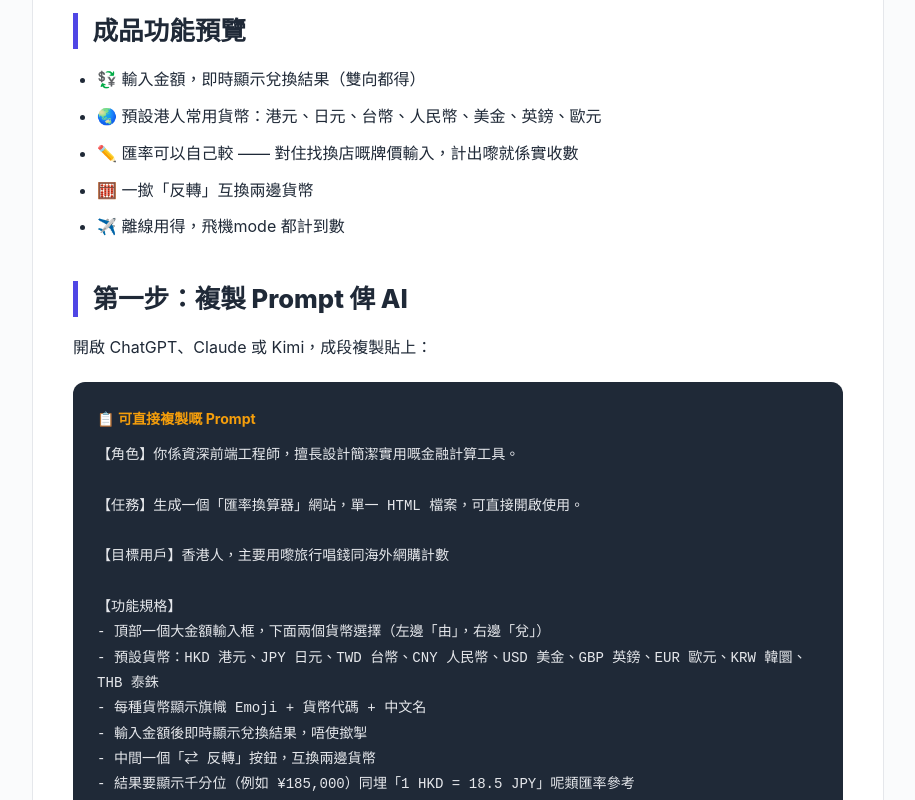
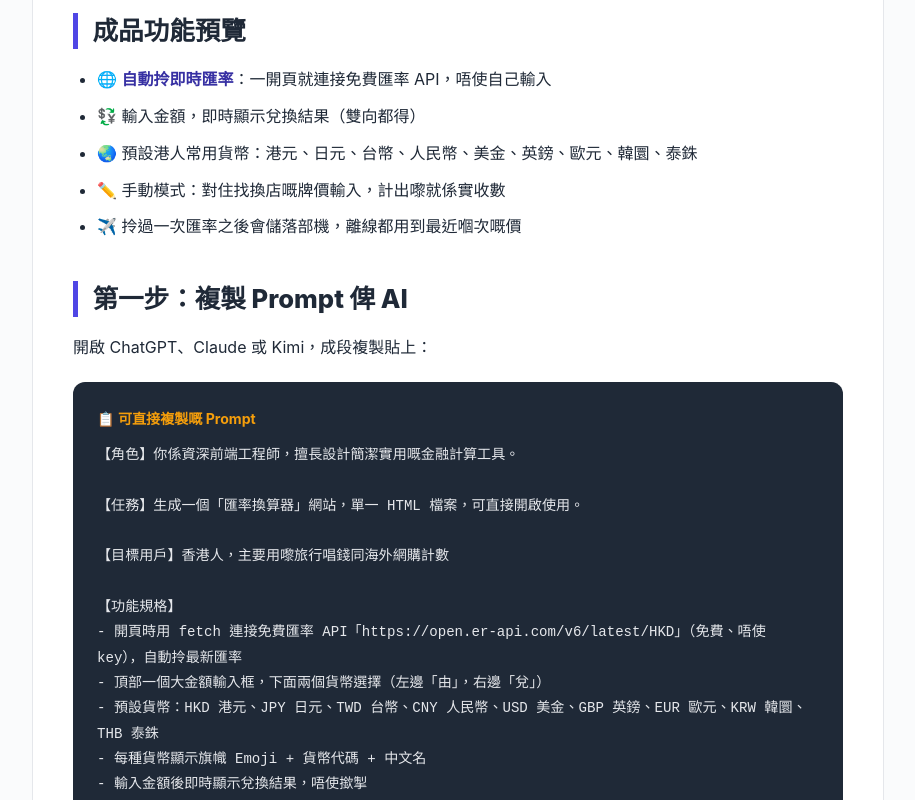
Before and after one commit to horingsng/ai-web-tutorial, a plain HTML site: page articles/currency-converter.html in a window 1280 px wide. Shown: the part 720-1520 px from the top of the page, without its empty margins (182-1097 px from the left). Drawn offline with Linux system fonts and the light colour scheme.

Commit message:
Upgrade currency article to auto+manual dual mode with free API

```diff
--- a/articles/currency-converter.html
+++ b/articles/currency-converter.html
@@ -3,9 +3,9 @@
 <head>
     <meta charset="UTF-8">
     <meta name="viewport" content="width=device-width, initial-scale=1.0">
-    <title>【實戰教學】用AI整「匯率換算器」：旅行唱錢一撳即計｜附Prompt範本</title>
-    <meta name="description" content="去日本旅行唱錢唔知蝕定賺？用AI 5分鐘整個匯率換算器：日元港元台幣一撳即計、自訂匯率、離線用得。唔使再下載廣告App，附完整Prompt範本。">
-    <meta name="keywords" content="匯率換算, 唱錢計算機, 日元兌港元, 匯率計算, currency converter, 旅行唱錢, AI教學, 免費匯率工具">
+    <title>【實戰教學】用AI整「匯率換算器」：自動更新即時匯率｜附Prompt範本</title>
+    <meta name="description" content="去日本旅行唱錢唔知蝕定賺？用AI 5分鐘整個匯率換算器：自動連接免費API拎即時匯率、對找換店牌價手動較準、離線用得。附完整Prompt範本。">
+    <meta name="keywords" content="匯率換算, 唱錢計算機, 日元兌港元, 匯率計算, 即時匯率, currency converter, 旅行唱錢, AI教學, 免費匯率工具">
     <meta property="og:title" content="用AI整「匯率換算器」：旅行唱錢一撳即計">
     <meta property="og:description" content="日元港元台幣一撳即計、自訂匯率、離線用得。附完整Prompt範本。">
     <meta property="og:type" content="article">
@@ -43,11 +43,11 @@
 
         <h2>成品功能預覽</h2>
         <ul>
+            <li>🌐 <strong>自動拎即時匯率</strong>：一開頁就連接免費匯率 API，唔使自己輸入</li>
             <li>💱 輸入金額，即時顯示兌換結果（雙向都得）</li>
-            <li>🌏 預設港人常用貨幣：港元、日元、台幣、人民幣、美金、英鎊、歐元</li>
-            <li>✏️ 匯率可以自己較 —— 對住找換店嘅牌價輸入，計出嚟就係實收數</li>
-            <li>🧮 一撳「反轉」互換兩邊貨幣</li>
-            <li>✈️ 離線用得，飛機mode 都計到數</li>
+            <li>🌏 預設港人常用貨幣：港元、日元、台幣、人民幣、美金、英鎊、歐元、韓圜、泰銖</li>
+            <li>✏️ 手動模式：對住找換店嘅牌價輸入，計出嚟就係實收數</li>
+            <li>✈️ 拎過一次匯率之後會儲落部機，離線都用到最近嗰次嘅價</li>
         </ul>
 
         <h2>第一步：複製 Prompt 俾 AI</h2>
@@ -60,15 +60,17 @@
 【目標用戶】香港人，主要用嚟旅行唱錢同海外網購計數
 
 【功能規格】
+- 開頁時用 fetch 連接免費匯率 API「https://open.er-api.com/v6/latest/HKD」（免費、唔使 key），自動拎最新匯率
 - 頂部一個大金額輸入框，下面兩個貨幣選擇（左邊「由」，右邊「兌」）
 - 預設貨幣：HKD 港元、JPY 日元、TWD 台幣、CNY 人民幣、USD 美金、GBP 英鎊、EUR 歐元、KRW 韓圜、THB 泰銖
 - 每種貨幣顯示旗幟 Emoji + 貨幣代碼 + 中文名
 - 輸入金額後即時顯示兌換結果，唔使撳掣
 - 中間一個「⇄ 反轉」按鈕，互換兩邊貨幣
-- 結果要顯示千分位（例如 ¥185,000）同埋「1 HKD = 18.5 JPY」呢類匯率參考
-- 「匯率設定」區域：可以修改任何貨幣兌港元嘅匯率，修改後即時生效
-- 預設匯率寫死喺 code 度（例如 1 HKD ≈ 18.5 JPY），用註釋標明「請自行更新」
-- 用 localStorage 記住用戶改過嘅匯率同最後使用嘅貨幣組合
+- 結果要顯示千分位（例如 ¥185,000）同埋「1 HKD = 20.3 JPY」呢類匯率參考
+- 顯示匯率更新時間（用 API 返嚟嘅 time_last_update_utc）
+- 匯率拎到之後用 localStorage 快取，下次開頁離線都用到最近嗰次嘅匯率
+- API 拎唔到（例如離線）就用快取或內置預設匯率，並顯示「離線模式，匯率或未能反映最新價格」
+- 「手動模式」開關：開咗之後可以自己輸入任何貨幣兌港元嘅匯率（方便對準找換店牌價），修改後即時生效，並用 localStorage 記住
 
 【設計要求】
 - 簡潔風格，重點係個金額輸入框同結果要超大
@@ -77,8 +79,7 @@
 
 【技術限制】
 - 單一 HTML 檔案，內嵌 CSS + JavaScript
-- 唔使用外部圖片、框架或 API，用 Emoji 做貨幣旗幟
-- 完全離線可用
+- 唔使用外部圖片或框架，用 Emoji 做貨幣旗幟
 - 程式碼要有中文註釋
 
 【輸出】
@@ -107,10 +108,13 @@
             </div>
         </div>
 
-        <h2>第三步：出發前較準匯率</h2>
-        <p>去 Google 搜「港元 日元 匯率」，或者直接對住你幫襯開嗰間找換店嘅牌價，喺「匯率設定」度輸入 —— 之後計出嚟嘅就係<strong>你真係收到嘅數</strong>，唔使再俾「中間價」呃。</p>
+        <h2>第三步：兩個模式點用？</h2>
+        <ul>
+            <li><strong>自動模式（預設）</strong>：開頁已經係即時匯率，網購計數、出發前做預算用呢個</li>
+            <li><strong>手動模式</strong>：企喺找換店門口嗰陣，對住佢個牌價輸入 —— 計出嚟先係<strong>你真係收到嘅數</strong>，唔會俾「中間價」呃</li>
+        </ul>
 
-        <div class="tip-box">點解唔叫 AI 自動上網拎最新匯率？可以嘅，叫佢「接入免費匯率 API（例如 exchangerate.host）」就得 —— 但咁樣離線就用唔到。旅行場景離線更加緊要，所以我哋揀咗手動較匯率版。兩樣想要？叫 AI「兩個模式都要，有得切換」。</div>
+        <div class="tip-box">個工具用嘅免費匯率 API（open.er-api.com）每日更新一次，唔使申請唔使錢。就算去到日本冇 data，開過一次之後匯率已經儲咗喺你部機，離線照計到。</div>
 
         <h2>按需要微調（直接同 AI 講）</h2>
         <ul>
@@ -122,8 +126,8 @@
 
         <h2>常見問題 FAQ</h2>
         <div class="faq-item">
-            <h3>Q：匯率會自動更新嗎？</h3>
-            <p>A：呢個版本係手動較匯率 —— 好處係離線用得、仲可以對準找換店實價。想要自動更新，叫 AI 加「免費匯率 API」就得，不過冇網嘅時候就用唔到。</p>
+            <h3>Q：匯率係自動更新嘅？唔使自己入？</h3>
+            <p>A：係！呢個版本會自動連接免費匯率 API，開頁就係最新價（每日更新一次）。唱錢嗰陣先開「手動模式」輸入找換店嘅牌價，計出嚟就係實收數。</p>
         </div>
         <div class="faq-item">
             <h3>Q：點解我計出嚟同找換店收嘅唔同？</h3>
```
